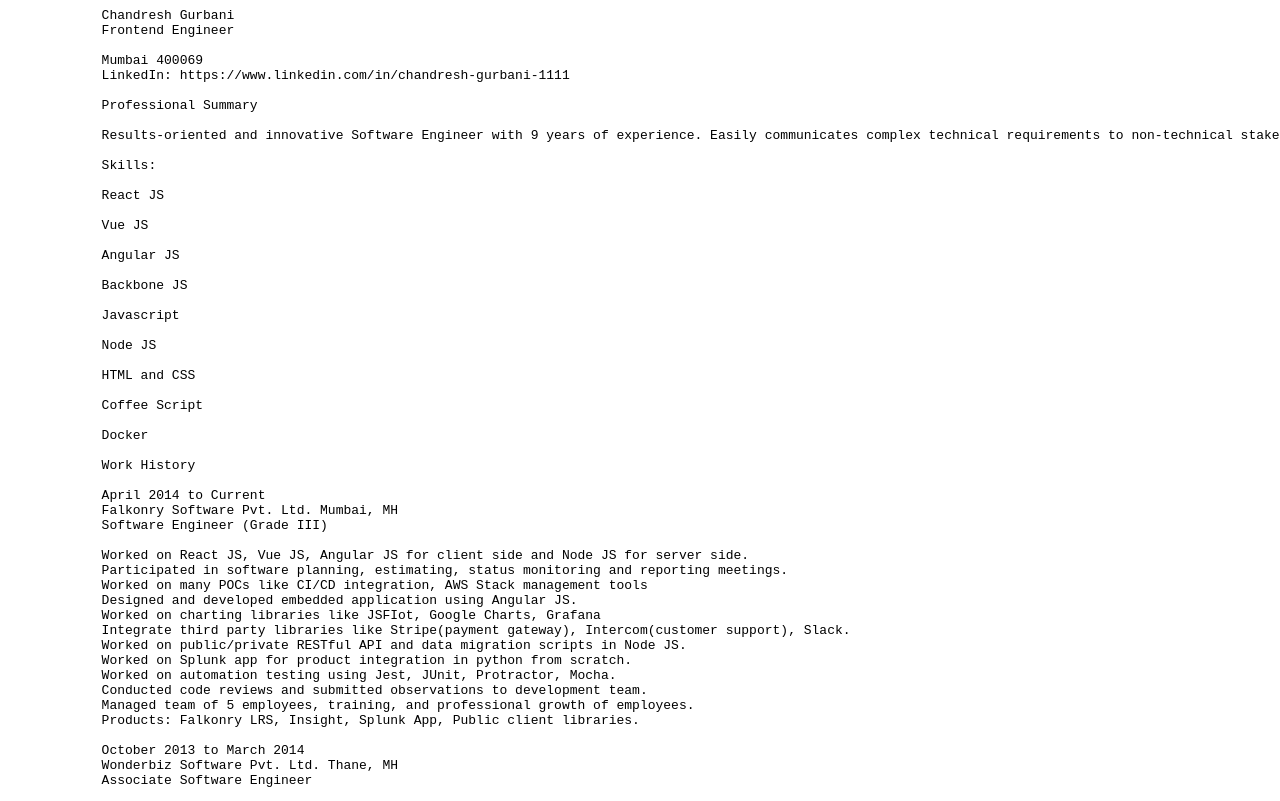
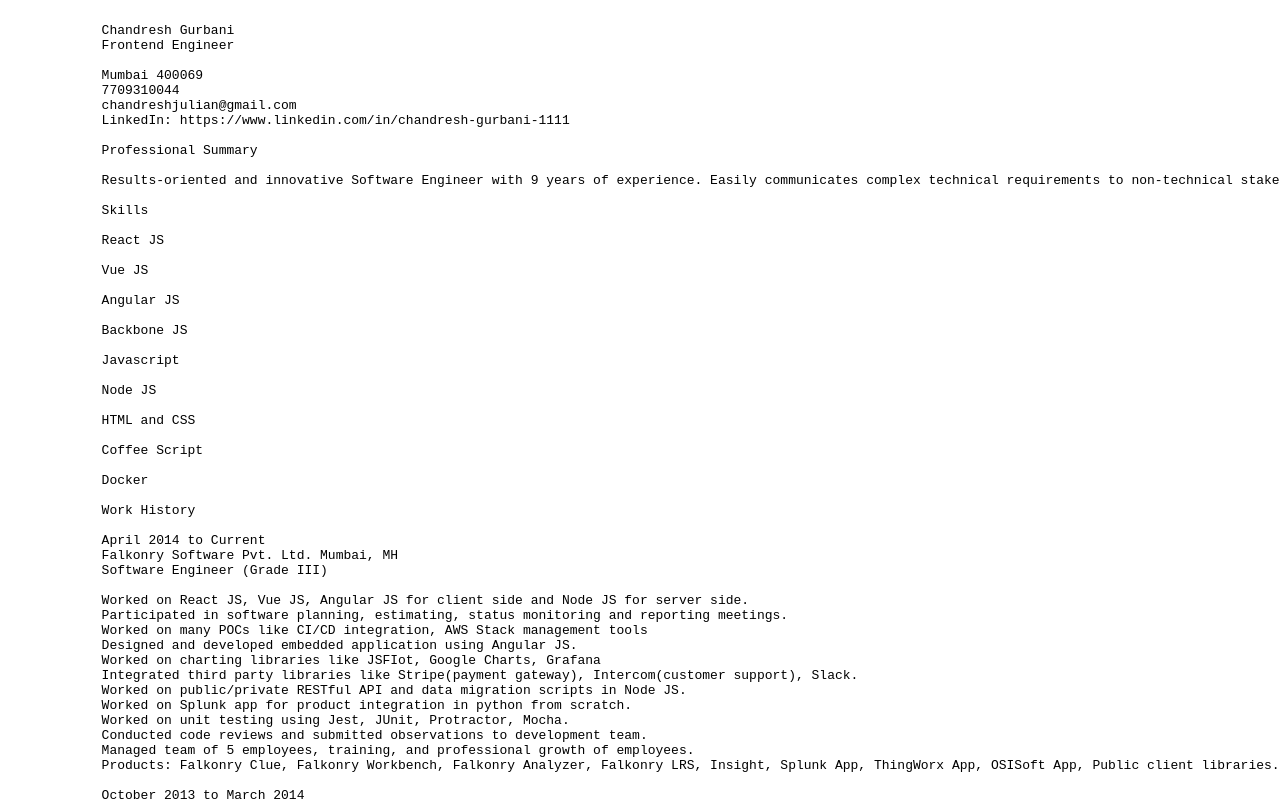
Before and after one commit to chandreshjulian/chandreshjulian, a website: page client/index.html in a window 1280 px wide. Shown: the top 801 px of the page. Drawn offline with Linux system fonts and the light colour scheme.

Commit message:
html changes

```diff
--- a/client/index.html
+++ b/client/index.html
@@ -2,17 +2,20 @@
     <head></head>
     <body>
         <pre>
+
             Chandresh Gurbani
             Frontend Engineer
 
             Mumbai 400069
+            7709310044
+            chandreshjulian@gmail.com
             LinkedIn: https://www.linkedin.com/in/chandresh-gurbani-1111
 
             Professional Summary
 
             Results-oriented and innovative Software Engineer with 9 years of experience. Easily communicates complex technical requirements to non-technical stakeholders. Excellent leadership record of leading development teams in enterprise-wide development projects.
 
-            Skills:
+            Skills
 
             React JS
 
@@ -43,19 +46,19 @@
             Worked on many POCs like CI/CD integration, AWS Stack management tools
             Designed and developed embedded application using Angular JS.
             Worked on charting libraries like JSFIot, Google Charts, Grafana
-            Integrate third party libraries like Stripe(payment gateway), Intercom(customer support), Slack.
+            Integrated third party libraries like Stripe(payment gateway), Intercom(customer support), Slack.
             Worked on public/private RESTful API and data migration scripts in Node JS.
             Worked on Splunk app for product integration in python from scratch.
-            Worked on automation testing using Jest, JUnit, Protractor, Mocha.
+            Worked on unit testing using Jest, JUnit, Protractor, Mocha.
             Conducted code reviews and submitted observations to development team.
             Managed team of 5 employees, training, and professional growth of employees.
-            Products: Falkonry LRS, Insight, Splunk App, Public client libraries.
+            Products: Falkonry Clue, Falkonry Workbench, Falkonry Analyzer, Falkonry LRS, Insight, Splunk App, ThingWorx App, OSISoft App, Public client libraries.
 
             October 2013 to March 2014
             Wonderbiz Software Pvt. Ltd. Thane, MH
             Associate Software Engineer
 
-            Worked on Ul modules using Coffee Script and BackboneS for client side scripting and Spring MVC models and controllers in server-side for projects
+            Worked on Ul modules using Coffee Script and Backbone JS for client side scripting and Spring MVC models and controllers in server-side for projects
             Debugged code and located root causes of problems by reviewing configuration files and logs.
             Collaborated with developers and product owners to stay current on product features and intended functionality.
             Products: Access Aero Derivative(General Electric) and LP Bridge(General Electric).
@@ -66,7 +69,7 @@
 
             Worked on Dot.Net MVC-4 controllers to develop RESTful API
             Worked on DB(Sql Server 2008 R2) and develop procedures, functions and trigger in PL-SQL
-            Responsible to setup, build and deploy and using Filezilla
+            Responsible to setup, build and deploy using Filezilla
             Requirement gathering at IReasearch Services for confirmit.com.
             Products: Starbus9.com, Datagalaxy.com(CMS Project), School App.(Anomaly Product)
 
@@ -77,6 +80,7 @@
 
             RGPV Indore
             Bachelor of Engineering Information Technology
+
         </pre>
     </body>
 </html>
```
